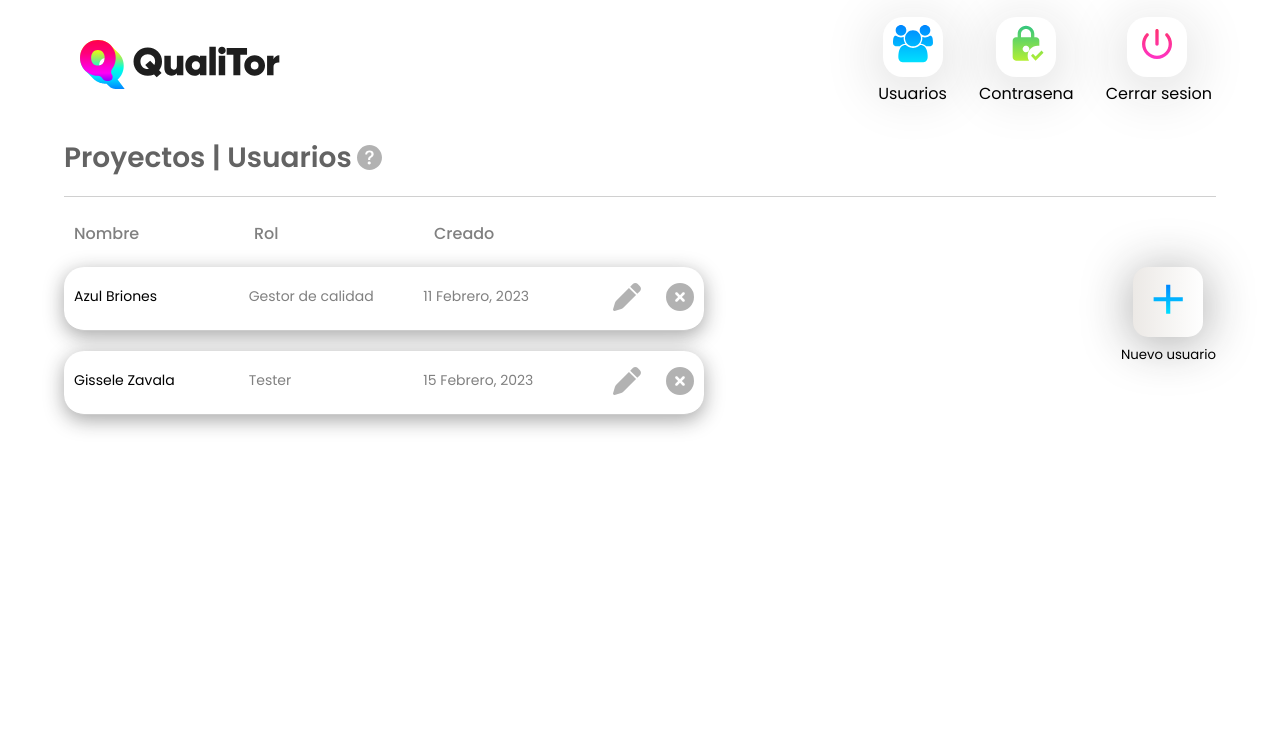
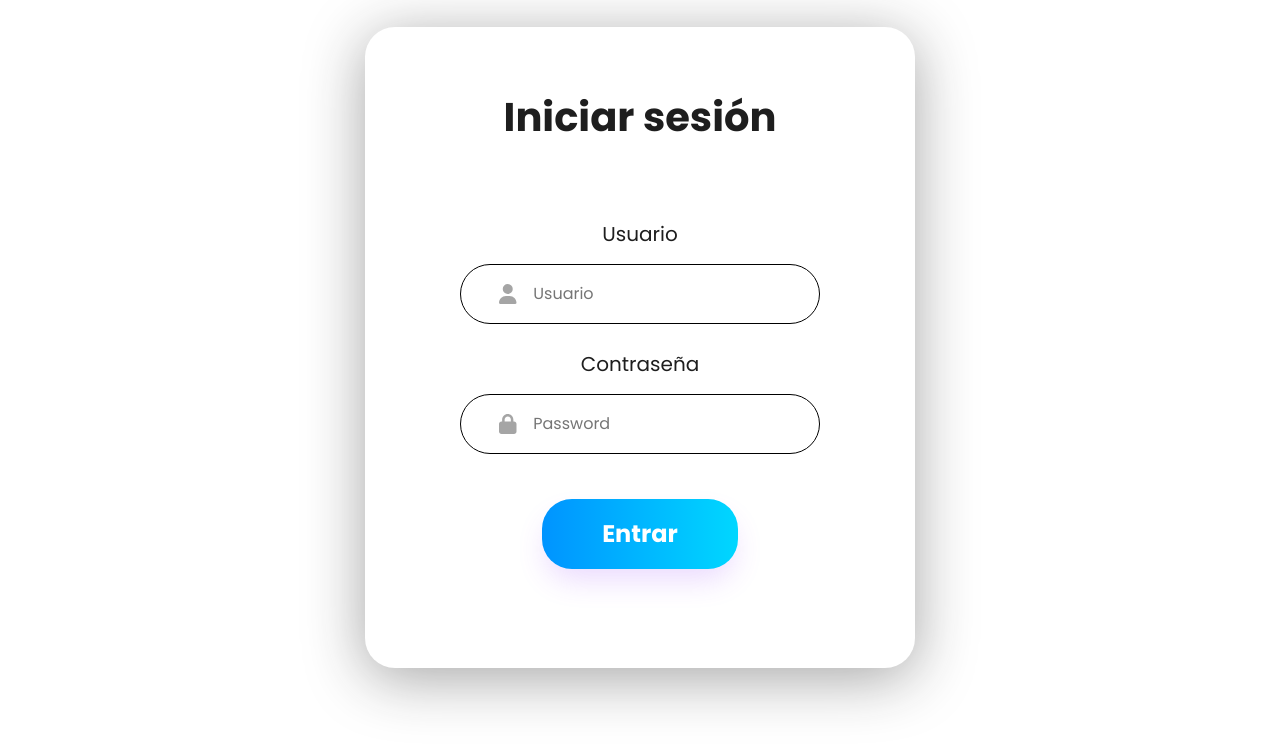
Before and after one commit to alejandromotadev/Mantenimiento-front, a React (Create React App) app in the folder project_front/: page / in a window 1280 px wide. Shown: the top 748 px of the page. Built offline with nearby package versions, Linux system fonts and the light colour scheme; no server answers.

Commit message:
bugs fixed

```diff
--- a/project_front/src/App.jsx
+++ b/project_front/src/App.jsx
@@ -13,7 +13,7 @@
     <div className="App">
       <Router>
         <Routes>
-        <Route path="/" element={<Usuarios />} />
+        <Route path="/" element={<Login />} />
         <Route path="/usuarios" element={<Usuarios />} />
           <Route path="/proceso_form/" element={<FormularioProceso />} />
           <Route path="/manual" element={<Manual />} />
--- a/project_front/src/pages/Procesos.jsx
+++ b/project_front/src/pages/Procesos.jsx
@@ -4,7 +4,7 @@
 import { axiosInstance } from "../services/axios";
 import greyLogo from "../assets/gray_logo.svg";
 import Mas from "../assets/Mas.svg";
-import { useNavigate } from "react-router-dom";
+import { useNavigate, Link } from "react-router-dom";
 import Modal from "../components/Modal";
 import { validateToken } from "../services/verifyToken";
 import Navbar from "../components/NavItems";
```
